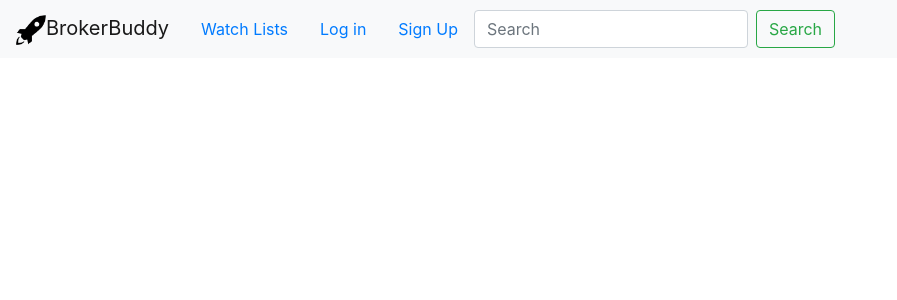
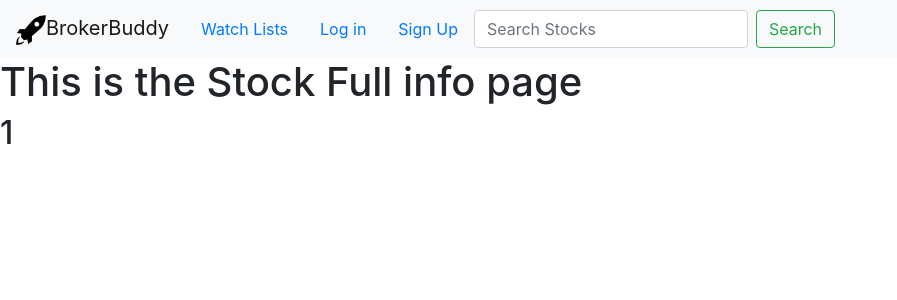
Before and after one commit to deanpointblank/BrokerBuddy, a React (Create React App) app: page /stock/1 in a window 1280 px wide. Shown: the top 300 px of the page, without its empty margins (0-897 px from the left). Built offline with nearby package versions, Linux system fonts and the light colour scheme.

Commit message:
seperate navsearch into its own component

```diff
--- /dev/null
+++ b/src/Components/NavSearch.js
@@ -0,0 +1,14 @@
+import React, { Component } from 'react'
+
+class NavSearch extends Component{
+    render(){
+        return(
+            <form className="form-inline" autoComplete='off'>
+                <input className="form-control mr-sm-2" type="search" placeholder="Search Stocks" aria-label="Search" />
+                <button className="btn btn-outline-success my-2 my-sm-0" type="submit">Search</button>
+            </form>
+        )
+    }
+}
+
+export default NavSearch
--- a/src/Components/Navbar.js
+++ b/src/Components/Navbar.js
@@ -2,6 +2,7 @@ import React, { Component } from 'react';
 import { NavLink } from 'react-router-dom';
 import { connect } from 'react-redux'
 import '../CSS/Images/rocket-19706.png';
+import NavSearch from './NavSearch';
 
 class Navbar extends Component {
     render(){
@@ -15,10 +16,7 @@ class Navbar extends Component {
                             <div className="nav-item"><NavLink to="/watchlist" exact className="nav-link">Watch Lists</NavLink></div>
                             <div className="nav-item"><NavLink to="/login" exact className="nav-link">Log in</NavLink></div>
                             <div className="nav-item"><NavLink to="/signup" exact className="nav-link">Sign Up</NavLink></div>
-                            <form className="form-inline">
-                                <input className="form-control mr-sm-2" type="search" placeholder="Search" aria-label="Search" />
-                                <button className="btn btn-outline-success my-2 my-sm-0" type="submit">Search</button>
-                            </form>
+                            <NavSearch />
                 </nav>
             )
         } else {
@@ -30,10 +28,7 @@ class Navbar extends Component {
                     </NavLink>
                     <div className="nav-item"><NavLink to="/user" exact className="nav-link">User</NavLink></div>
                     <div className="nav-item"><NavLink to="/watchlist" exact className="nav-link">Watch Lists</NavLink></div>
-                    <form className="form-inline">
-                        <input className="form-control mr-sm-2" type="search" placeholder="Search" aria-label="Search" />
-                        <button className="btn btn-outline-success my-2 my-sm-0" type="submit">Search</button>
-                    </form>
+                    <NavSearch />
                 </nav>
             )
         }
--- a/src/Containers/StockContainer.js
+++ b/src/Containers/StockContainer.js
@@ -5,6 +5,7 @@ class StockConainer extends Component {
         return(
             <div>
                 <h1>This is the Stock Full info page</h1>
+                <h2>{this.props.match.params.stock}</h2>
             </div>
         )
     }
--- a/src/index.js
+++ b/src/index.js
@@ -17,6 +17,7 @@ import UserContainer from './Containers/UserContainer';
 import Login from './Containers/LogInRegister/LogIn'
 import Register from './Containers/LogInRegister/Register'
 import WatchlistContainer from './Containers/WatchlistContatiner'
+import StockConainer from './Containers/StockContainer';
 
 const store = createStore(allReducers, compose(
     applyMiddleware(thunk),
@@ -33,6 +34,7 @@ ReactDOM.render(
             <Route exact path="/login" component={Login} />
             <Route exact path="/signup" component={Register} />
             <Route exact path="/watchlist" component={WatchlistContainer} />
+            <Route exact path="/stock/:stock" component={StockConainer} />
         </Router>
     </Provider>,
     document.getElementById('root'));
```
Also changed, not shown: 1 other file (tests, documents, lock files or other folders).
